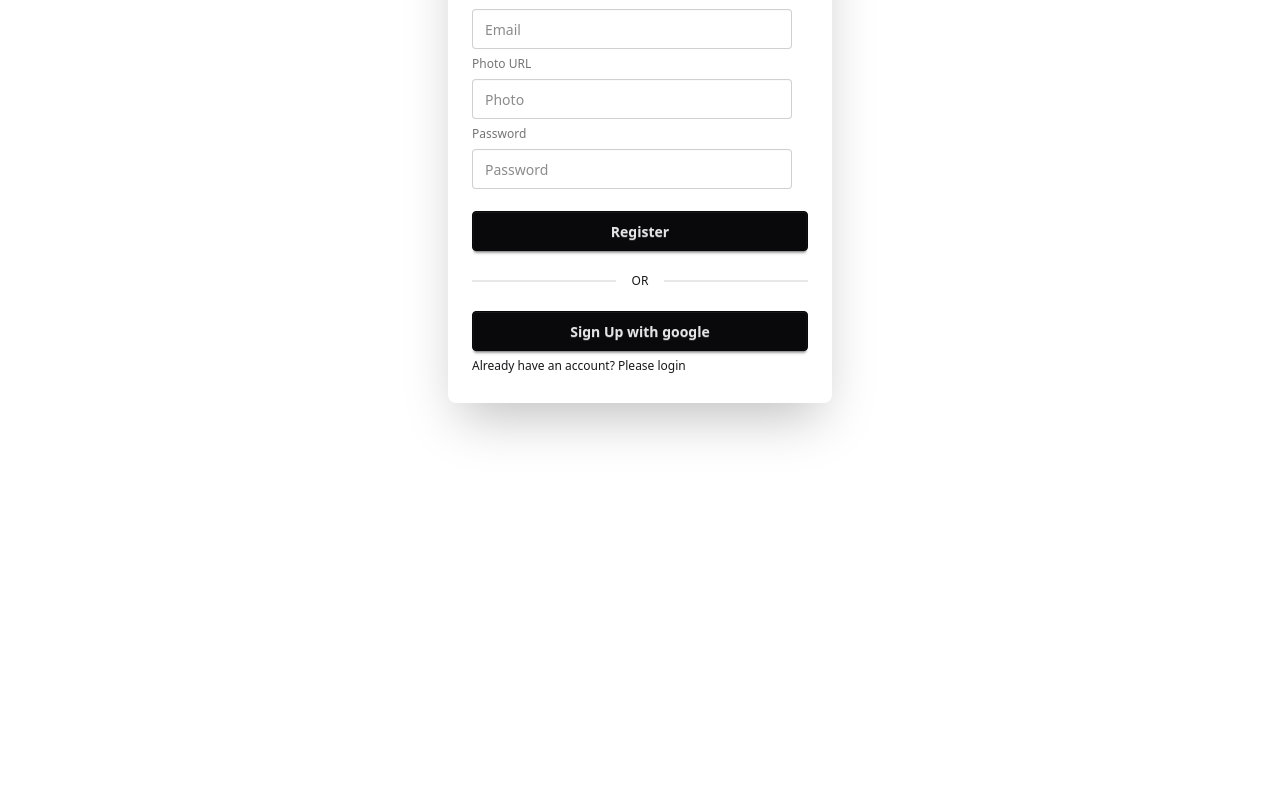
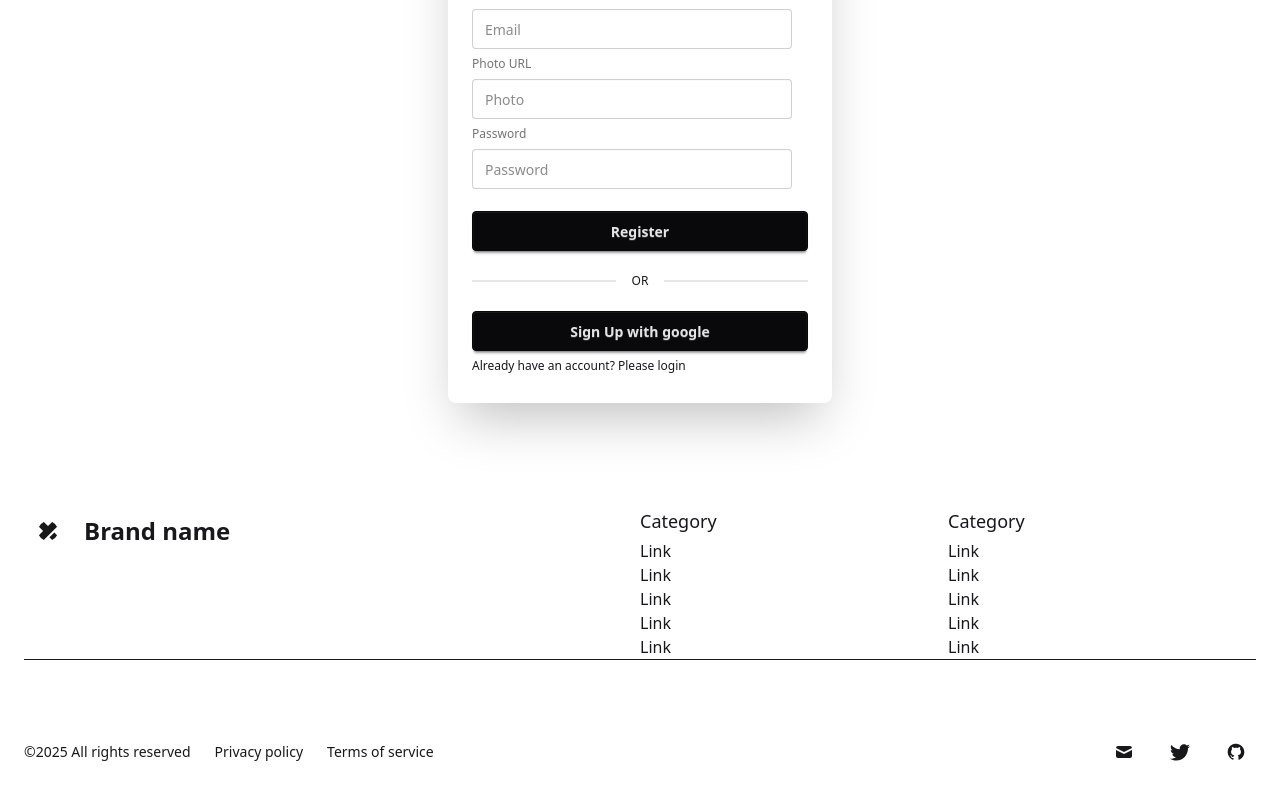
Before and after one commit to AAzizshishir/marathon-management-system, a React (Vite) app: page /register in a window 1280 px wide. Shown: the part 314-1110 px from the top of the page. Before the commit the page ends 800 px from the top, so only its background shows below. Built offline with nearby package versions, Linux system fonts and the light colour scheme; no server answers.

Commit message:
added footer

```diff
--- /dev/null
+++ b/src/components/footer/Footer.jsx
@@ -0,0 +1,192 @@
+const Footer = () => {
+  return (
+    <footer className="py-6 dark:bg-gray-100 dark:text-gray-900">
+      <div className="container px-6 mx-auto space-y-6 divide-y dark:divide-gray-600 md:space-y-12 divide-opacity-50">
+        <div className="grid grid-cols-12">
+          <div className="pb-6 col-span-full md:pb-0 md:col-span-6">
+            <a
+              rel="noopener noreferrer"
+              href="#"
+              className="flex justify-center space-x-3 md:justify-start"
+            >
+              <div className="flex items-center justify-center w-12 h-12 rounded-full dark:bg-violet-600">
+                <svg
+                  xmlns="http://www.w3.org/2000/svg"
+                  viewBox="0 0 32 32"
+                  fill="currentColor"
+                  className="flex-shrink-0 w-5 h-5 rounded-full dark:text-gray-50"
+                >
+                  <path d="M18.266 26.068l7.839-7.854 4.469 4.479c1.859 1.859 1.859 4.875 0 6.734l-1.104 1.104c-1.859 1.865-4.875 1.865-6.734 0zM30.563 2.531l-1.109-1.104c-1.859-1.859-4.875-1.859-6.734 0l-6.719 6.734-6.734-6.734c-1.859-1.859-4.875-1.859-6.734 0l-1.104 1.104c-1.859 1.859-1.859 4.875 0 6.734l6.734 6.734-6.734 6.734c-1.859 1.859-1.859 4.875 0 6.734l1.104 1.104c1.859 1.859 4.875 1.859 6.734 0l21.307-21.307c1.859-1.859 1.859-4.875 0-6.734z"></path>
+                </svg>
+              </div>
+              <span className="self-center text-2xl font-semibold">
+                Brand name
+              </span>
+            </a>
+          </div>
+          <div className="col-span-6 text-center md:text-left md:col-span-3">
+            <p className="pb-1 text-lg font-medium">Category</p>
+            <ul>
+              <li>
+                <a
+                  rel="noopener noreferrer"
+                  href="#"
+                  className="hover:dark:text-violet-600"
+                >
+                  Link
+                </a>
+              </li>
+              <li>
+                <a
+                  rel="noopener noreferrer"
+                  href="#"
+                  className="hover:dark:text-violet-600"
+                >
+                  Link
+                </a>
+              </li>
+              <li>
+                <a
+                  rel="noopener noreferrer"
+                  href="#"
+                  className="hover:dark:text-violet-600"
+                >
+                  Link
+                </a>
+              </li>
+              <li>
+                <a
+                  rel="noopener noreferrer"
+                  href="#"
+                  className="hover:dark:text-violet-600"
+                >
+                  Link
+                </a>
+              </li>
+              <li>
+                <a
+                  rel="noopener noreferrer"
+                  href="#"
+                  className="hover:dark:text-violet-600"
+                >
+                  Link
+                </a>
+              </li>
+            </ul>
+          </div>
+          <div className="col-span-6 text-center md:text-left md:col-span-3">
+            <p className="pb-1 text-lg font-medium">Category</p>
+            <ul>
+              <li>
+                <a
+                  rel="noopener noreferrer"
+                  href="#"
+                  className="hover:dark:text-violet-600"
+                >
+                  Link
+                </a>
+              </li>
+              <li>
+                <a
+                  rel="noopener noreferrer"
+                  href="#"
+                  className="hover:dark:text-violet-600"
+                >
+                  Link
+                </a>
+              </li>
+              <li>
+                <a
+                  rel="noopener noreferrer"
+                  href="#"
+                  className="hover:dark:text-violet-600"
+                >
+                  Link
+                </a>
+              </li>
+              <li>
+                <a
+                  rel="noopener noreferrer"
+                  href="#"
+                  className="hover:dark:text-violet-600"
+                >
+                  Link
+                </a>
+              </li>
+              <li>
+                <a
+                  rel="noopener noreferrer"
+                  href="#"
+                  className="hover:dark:text-violet-600"
+                >
+                  Link
+                </a>
+              </li>
+            </ul>
+          </div>
+        </div>
+        <div className="grid justify-center pt-6 lg:justify-between">
+          <div className="flex flex-col self-center text-sm text-center md:block lg:col-start-1 md:space-x-6">
+            <span>©2025 All rights reserved</span>
+            <a rel="noopener noreferrer" href="#">
+              <span>Privacy policy</span>
+            </a>
+            <a rel="noopener noreferrer" href="#">
+              <span>Terms of service</span>
+            </a>
+          </div>
+          <div className="flex justify-center pt-4 space-x-4 lg:pt-0 lg:col-end-13">
+            <a
+              rel="noopener noreferrer"
+              href="#"
+              title="Email"
+              className="flex items-center justify-center w-10 h-10 rounded-full dark:bg-violet-600 dark:text-gray-50"
+            >
+              <svg
+                xmlns="http://www.w3.org/2000/svg"
+                viewBox="0 0 20 20"
+                fill="currentColor"
+                className="w-5 h-5"
+              >
+                <path d="M2.003 5.884L10 9.882l7.997-3.998A2 2 0 0016 4H4a2 2 0 00-1.997 1.884z"></path>
+                <path d="M18 8.118l-8 4-8-4V14a2 2 0 002 2h12a2 2 0 002-2V8.118z"></path>
+              </svg>
+            </a>
+            <a
+              rel="noopener noreferrer"
+              href="#"
+              title="Twitter"
+              className="flex items-center justify-center w-10 h-10 rounded-full dark:bg-violet-600 dark:text-gray-50"
+            >
+              <svg
+                xmlns="http://www.w3.org/2000/svg"
+                viewBox="0 0 50 50"
+                fill="currentColor"
+                className="w-5 h-5"
+              >
+                <path d="M 50.0625 10.4375 C 48.214844 11.257813 46.234375 11.808594 44.152344 12.058594 C 46.277344 10.785156 47.910156 8.769531 48.675781 6.371094 C 46.691406 7.546875 44.484375 8.402344 42.144531 8.863281 C 40.269531 6.863281 37.597656 5.617188 34.640625 5.617188 C 28.960938 5.617188 24.355469 10.21875 24.355469 15.898438 C 24.355469 16.703125 24.449219 17.488281 24.625 18.242188 C 16.078125 17.8125 8.503906 13.71875 3.429688 7.496094 C 2.542969 9.019531 2.039063 10.785156 2.039063 12.667969 C 2.039063 16.234375 3.851563 19.382813 6.613281 21.230469 C 4.925781 21.175781 3.339844 20.710938 1.953125 19.941406 C 1.953125 19.984375 1.953125 20.027344 1.953125 20.070313 C 1.953125 25.054688 5.5 29.207031 10.199219 30.15625 C 9.339844 30.390625 8.429688 30.515625 7.492188 30.515625 C 6.828125 30.515625 6.183594 30.453125 5.554688 30.328125 C 6.867188 34.410156 10.664063 37.390625 15.160156 37.472656 C 11.644531 40.230469 7.210938 41.871094 2.390625 41.871094 C 1.558594 41.871094 0.742188 41.824219 -0.0585938 41.726563 C 4.488281 44.648438 9.894531 46.347656 15.703125 46.347656 C 34.617188 46.347656 44.960938 30.679688 44.960938 17.09375 C 44.960938 16.648438 44.949219 16.199219 44.933594 15.761719 C 46.941406 14.3125 48.683594 12.5 50.0625 10.4375 Z"></path>
+              </svg>
+            </a>
+            <a
+              rel="noopener noreferrer"
+              href="#"
+              title="GitHub"
+              className="flex items-center justify-center w-10 h-10 rounded-full dark:bg-violet-600 dark:text-gray-50"
+            >
+              <svg
+                xmlns="http://www.w3.org/2000/svg"
+                fill="currentColor"
+                viewBox="0 0 24 24"
+                className="w-5 h-5"
+              >
+                <path d="M10.9,2.1c-4.6,0.5-8.3,4.2-8.8,8.7c-0.5,4.7,2.2,8.9,6.3,10.5C8.7,21.4,9,21.2,9,20.8v-1.6c0,0-0.4,0.1-0.9,0.1 c-1.4,0-2-1.2-2.1-1.9c-0.1-0.4-0.3-0.7-0.6-1C5.1,16.3,5,16.3,5,16.2C5,16,5.3,16,5.4,16c0.6,0,1.1,0.7,1.3,1c0.5,0.8,1.1,1,1.4,1 c0.4,0,0.7-0.1,0.9-0.2c0.1-0.7,0.4-1.4,1-1.8c-2.3-0.5-4-1.8-4-4c0-1.1,0.5-2.2,1.2-3C7.1,8.8,7,8.3,7,7.6C7,7.2,7,6.6,7.3,6 c0,0,1.4,0,2.8,1.3C10.6,7.1,11.3,7,12,7s1.4,0.1,2,0.3C15.3,6,16.8,6,16.8,6C17,6.6,17,7.2,17,7.6c0,0.8-0.1,1.2-0.2,1.4 c0.7,0.8,1.2,1.8,1.2,3c0,2.2-1.7,3.5-4,4c0.6,0.5,1,1.4,1,2.3v2.6c0,0.3,0.3,0.6,0.7,0.5c3.7-1.5,6.3-5.1,6.3-9.3 C22,6.1,16.9,1.4,10.9,2.1z"></path>
+              </svg>
+            </a>
+          </div>
+        </div>
+      </div>
+    </footer>
+  );
+};
+
+export default Footer;
--- a/src/rootLayout/Root.jsx
+++ b/src/rootLayout/Root.jsx
@@ -1,11 +1,13 @@
 import { Outlet } from "react-router";
 import Navbar from "../components/navbar/Navbar";
+import Footer from "../components/footer/Footer";
 
 const Root = () => {
   return (
     <div>
       <Navbar></Navbar>
       <Outlet></Outlet>
+      <Footer></Footer>
     </div>
   );
 };
```
